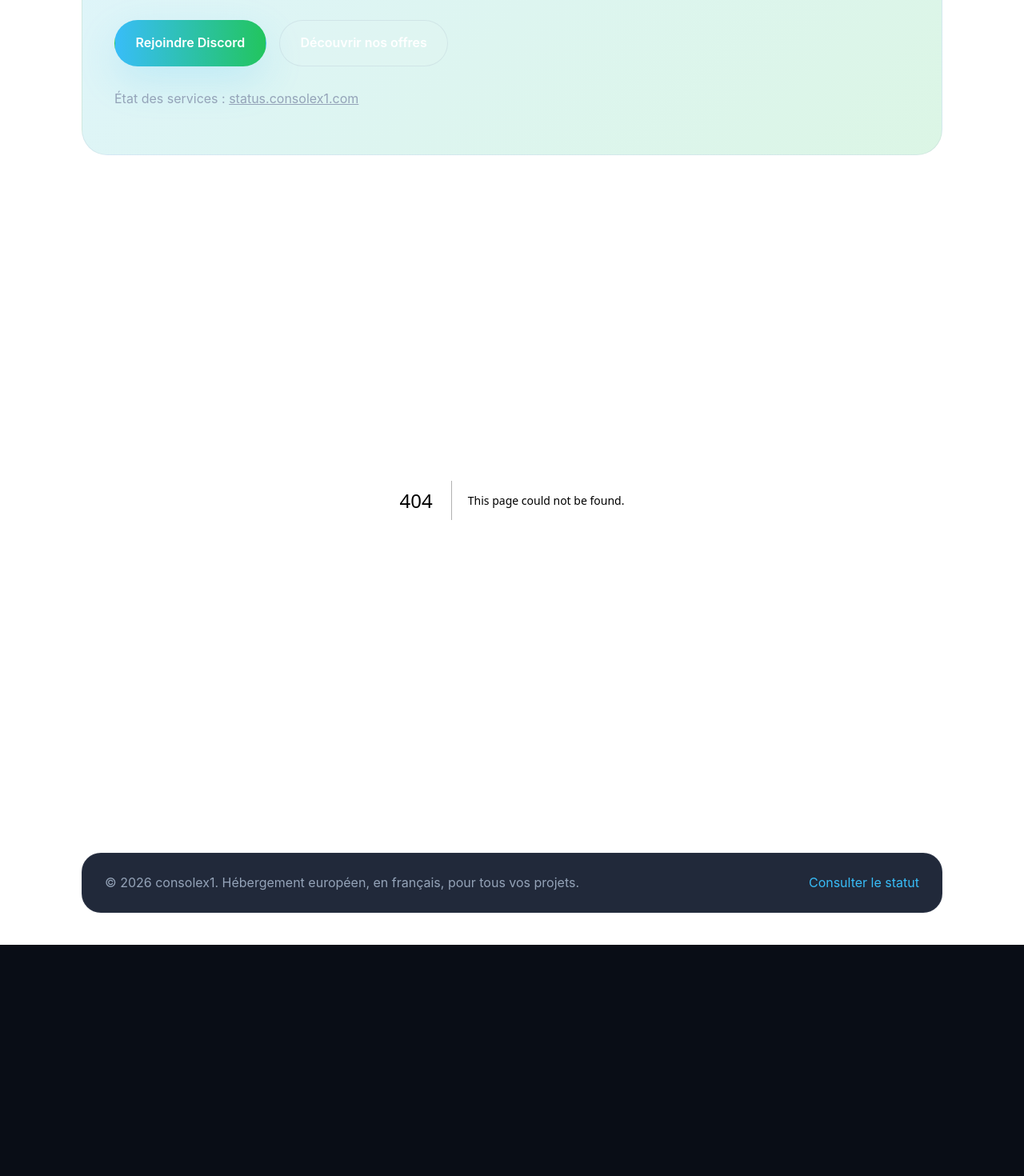
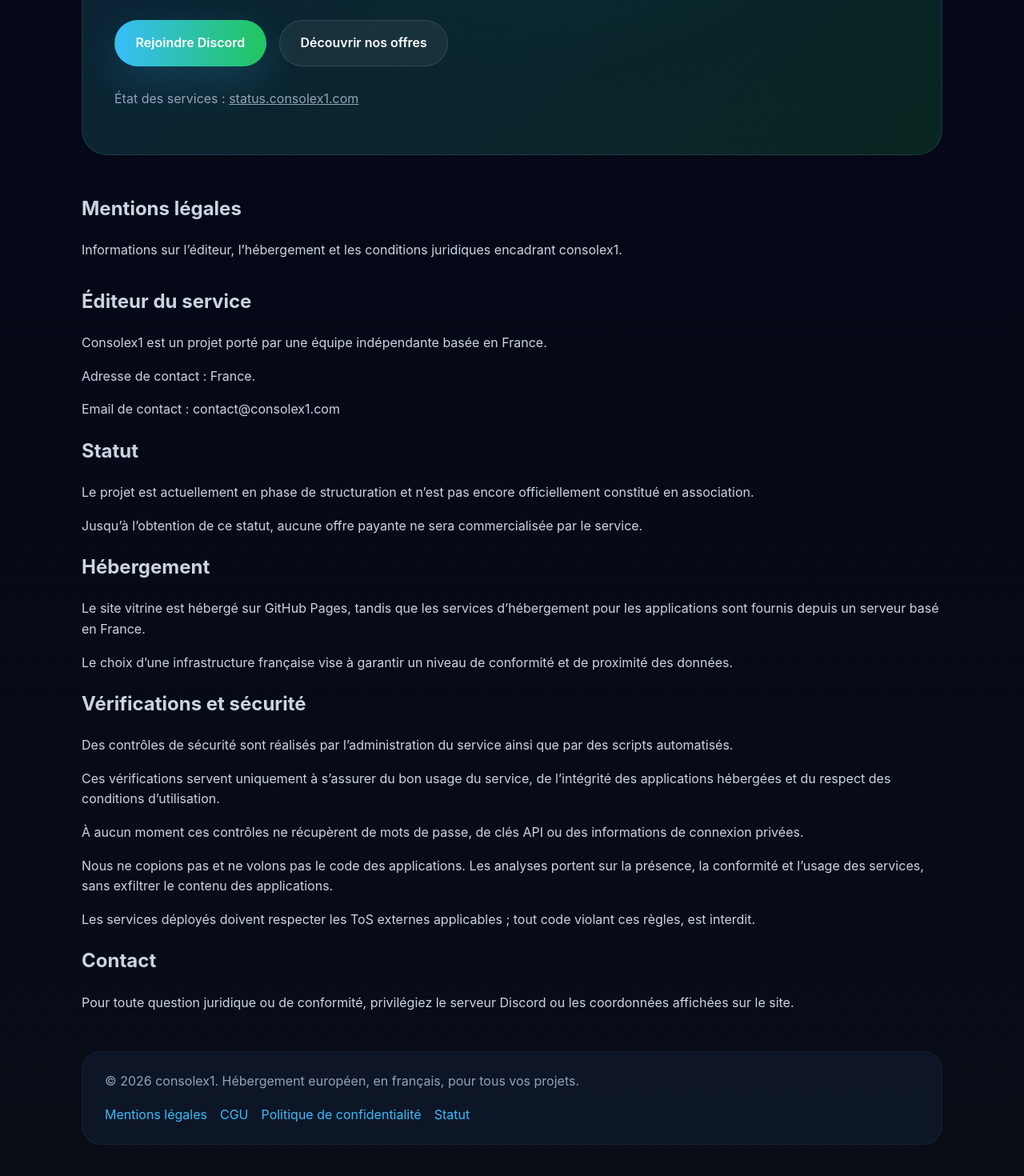
Before and after one commit to console-x1/consolex1.com, a Next.js app: page /mentions in a window 1280 px wide. Before the commit this address had no page. Shown: the part 476-1946 px from the top of the page at 80% size. Before the commit the page ends 1657 px from the top, so only its background shows below. Built offline with nearby package versions, Linux system fonts and the light colour scheme.

Commit message:
Ajout mention legales

```diff
--- a/src/app/globals.css
+++ b/src/app/globals.css
@@ -390,6 +390,12 @@
   margin: 0;
 }
 
+.footer-links {
+  display: flex;
+  flex-wrap: wrap;
+  gap: 1rem;
+}
+
 .footer-bar a {
   white-space: nowrap;
 }
--- /dev/null
+++ b/src/app/mentions/page.tsx
@@ -0,0 +1,38 @@
+export const metadata = {
+  title: 'Mentions légales',
+  description: 'Mentions légales de consolex1, explicant l’éditeur, l’hébergement et le cadre juridique actuel.',
+};
+
+export default function MentionsPage() {
+  return (
+    <section className="section legal-page">
+      <div className="section-header">
+        <h1>Mentions légales</h1>
+        <p>Informations sur l’éditeur, l’hébergement et les conditions juridiques encadrant consolex1.</p>
+      </div>
+      <div className="legal-content">
+        <h2>Éditeur du service</h2>
+        <p>Consolex1 est un projet porté par une équipe indépendante basée en France.</p>
+        <p>Adresse de contact : France.</p>
+        <p>Email de contact : contact@consolex1.com</p>
+
+        <h2>Statut</h2>
+        <p>Le projet est actuellement en phase de structuration et n’est pas encore officiellement constitué en association.</p>
+        <p>Jusqu’à l’obtention de ce statut, aucune offre payante ne sera commercialisée par le service.</p>
+
+        <h2>Hébergement</h2>
+        <p>Le site vitrine est hébergé sur GitHub Pages, tandis que les services d’hébergement pour les applications sont fournis depuis un serveur basé en France.</p>
+        <p>Le choix d’une infrastructure française vise à garantir un niveau de conformité et de proximité des données.</p>
+
+        <h2>Vérifications et sécurité</h2>
+        <p>Des contrôles de sécurité sont réalisés par l’administration du service ainsi que par des scripts automatisés.</p>
+        <p>Ces vérifications servent uniquement à s’assurer du bon usage du service, de l’intégrité des applications hébergées et du respect des conditions d’utilisation.</p>
+        <p>À aucun moment ces contrôles ne récupèrent de mots de passe, de clés API ou des informations de connexion privées.</p>
+        <p>Nous ne copions pas et ne volons pas le code des applications. Les analyses portent sur la présence, la conformité et l’usage des services, sans exfiltrer le contenu des applications.</p>
+        <p>Les services déployés doivent respecter les ToS externes applicables ; tout code violant ces règles, est interdit.</p>
+        <h2>Contact</h2>
+        <p>Pour toute question juridique ou de conformité, privilégiez le serveur Discord ou les coordonnées affichées sur le site.</p>
+      </div>
+    </section>
+  );
+}
--- a/src/components/Footer.tsx
+++ b/src/components/Footer.tsx
@@ -2,7 +2,12 @@
   return (
     <footer className="footer-bar">
       <p>© 2026 consolex1. Hébergement européen, en français, pour tous vos projets.</p>
-      <a href="https://status.consolex1.com">Consulter le statut</a>
+      <div className="footer-links">
+        <a href="/mentions">Mentions légales</a>
+        <a href="/cgu">CGU</a>
+        <a href="/politique-de-confidentialite">Politique de confidentialité</a>
+        <a href="https://status.consolex1.com">Statut</a>
+      </div>
     </footer>
   );
 }
```
Also changed, not shown: src/app/cgu/page.tsx (added, +42 -0 lines), src/app/page.tsx (+16 -0 lines), src/app/politique-de-confidentialite/page.tsx (added, +33 -0 lines).
